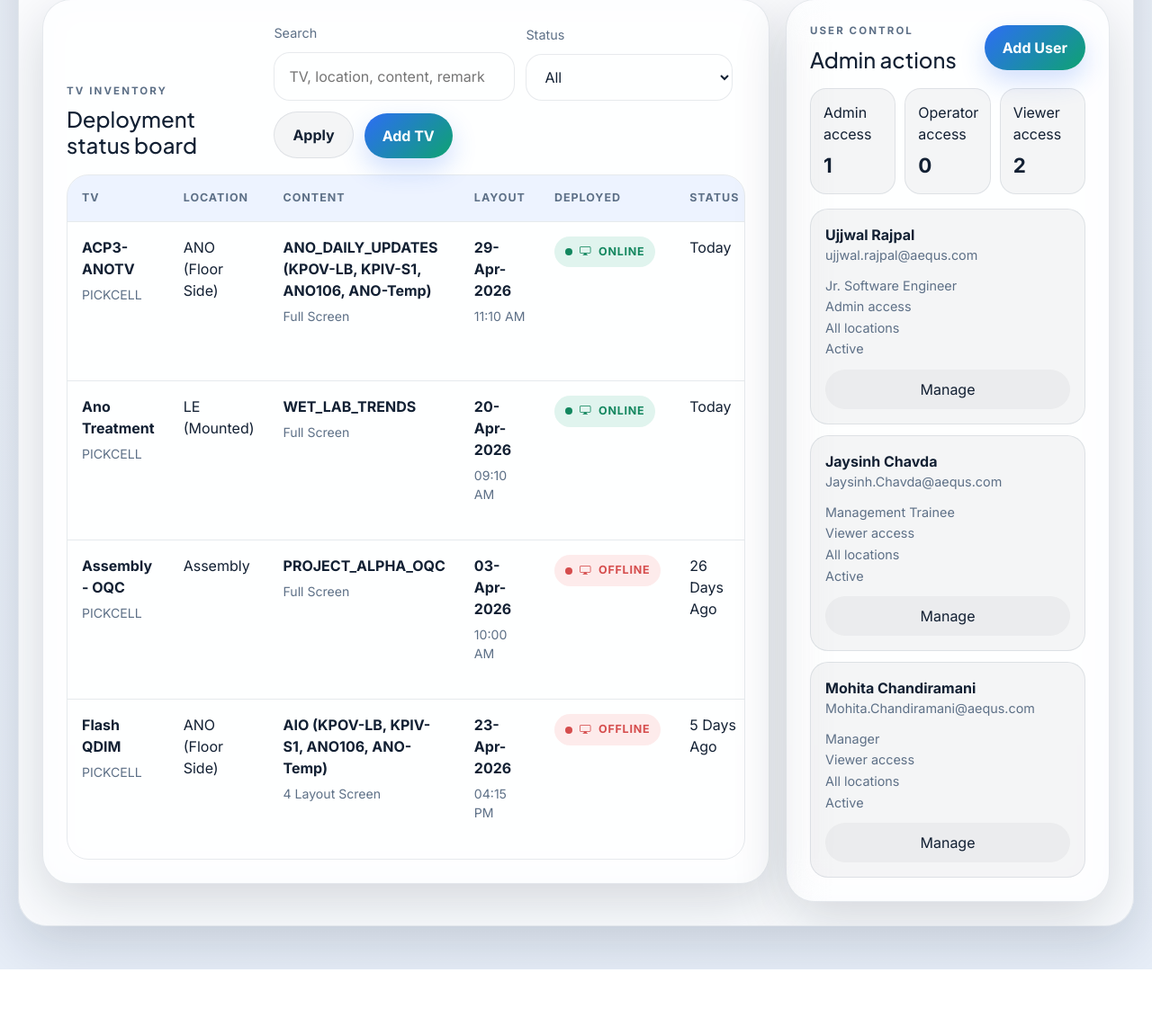
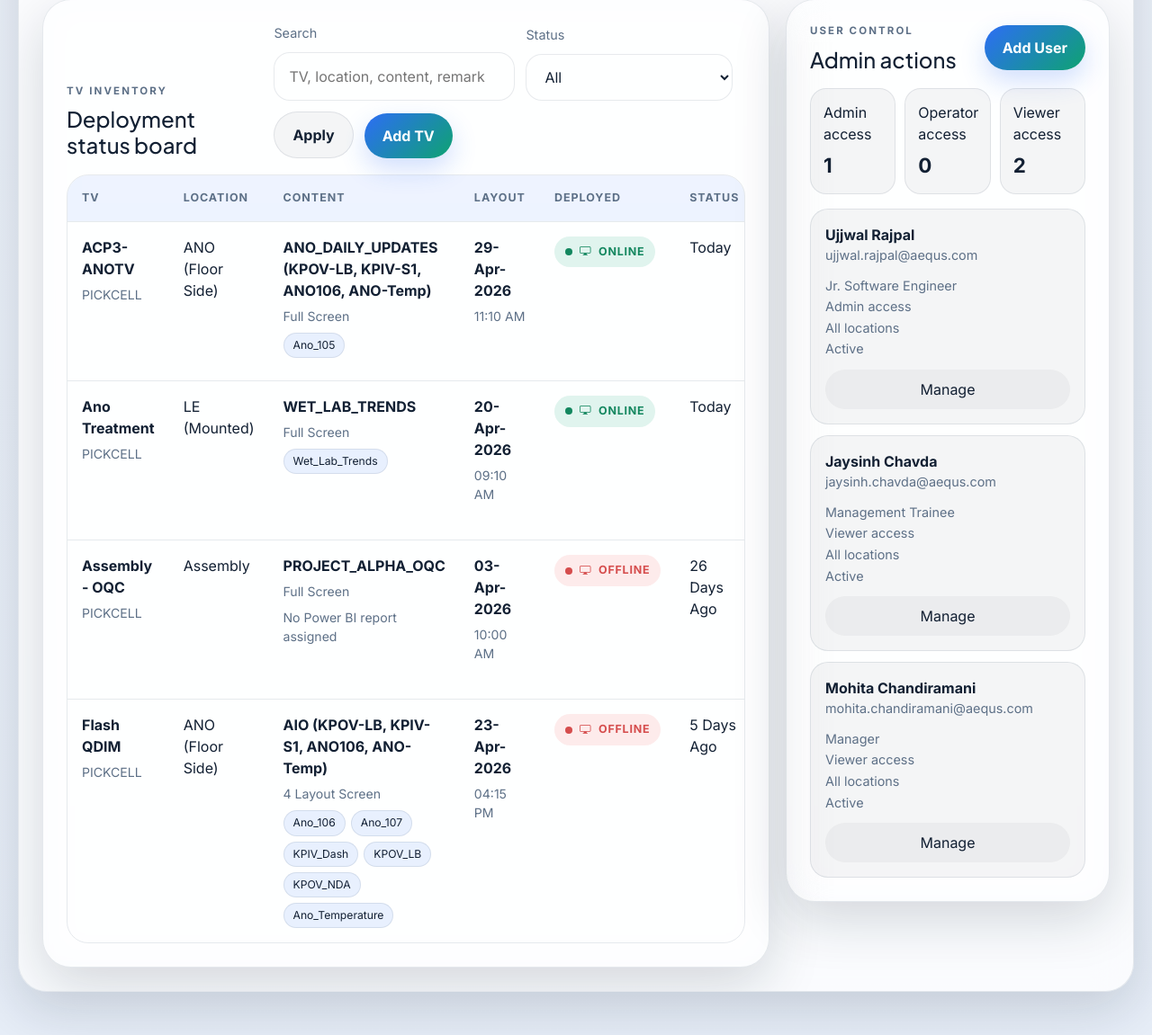
Before and after one commit to UJJWAL10R/AEQUS_flask-website, a Flask app: page /dashboard in a window 1280 px wide. Shown: the part 1874-3025 px from the top of the page at 90% size. Before the commit the page ends 2952 px from the top, so only its background shows below. Run offline with Flask 3, Linux system fonts and the light colour scheme; the visitor is signed in with stand-in values (Sample User, id 1); data comes from the database, SQL or seed files in the repository.

Commit message:
Initial commit

```diff
--- a/app.py
+++ b/app.py
@@ -223,6 +223,8 @@ def init_db():
         """
     )
 
+    db.execute("UPDATE users SET email = lower(email)")
+
     user_columns = {
         row["name"] for row in db.execute("PRAGMA table_info(users)").fetchall()
     }
@@ -295,27 +297,7 @@ def init_db():
         """
     )
 
-    user_count = db.execute("SELECT COUNT(*) AS count FROM users").fetchone()["count"]
-    if user_count == 0:
-        now = timestamp_now()
-        for user in DEFAULT_USERS:
-            db.execute(
-                """
-                INSERT INTO users (name, email, password_hash, role, permission_level, locations, is_active, created_at, updated_at)
-                VALUES (?, ?, ?, ?, ?, ?, ?, ?, ?)
-                """,
-                (
-                    user["name"],
-                    user["email"],
-                    generate_password_hash(user["password"]),
-                    user["role"],
-                    user["permission_level"],
-                    user["locations"],
-                    user["is_active"],
-                    now,
-                    now,
-                ),
-            )
+    sync_default_users()
 
     tv_count = db.execute("SELECT COUNT(*) AS count FROM tv_records").fetchone()["count"]
     if tv_count == 0:
@@ -383,7 +365,10 @@ def serialize_locations(locations):
 def query_user_by_email(email):
     if not email:
         return None
-    return get_db().execute("SELECT * FROM users WHERE email = ?", (email,)).fetchone()
+    return get_db().execute(
+        "SELECT * FROM users WHERE lower(email) = ?",
+        (email.lower(),),
+    ).fetchone()
 
 
 def current_user():
@@ -628,6 +613,54 @@ def all_tv_records():
     db = get_db()
     rows = db.execute("SELECT * FROM tv_records ORDER BY tv_id").fetchall()
     return [dict(row) for row in rows]
+
+
+def sync_default_users():
+    db = get_db()
+    now = timestamp_now()
+    for user in DEFAULT_USERS:
+        normalized_email = user["email"].strip().lower()
+        existing = db.execute(
+            "SELECT id FROM users WHERE lower(email) = ?",
+            (normalized_email,),
+        ).fetchone()
+        if existing:
+            db.execute(
+                """
+                UPDATE users
+                SET name = ?, role = ?, permission_level = ?, locations = ?, is_active = ?, updated_at = ?, email = ?
+                WHERE id = ?
+                """,
+                (
+                    user["name"],
+                    user["role"],
+                    user["permission_level"],
+                    user["locations"],
+                    user["is_active"],
+                    now,
+                    normalized_email,
+                    existing["id"],
+                ),
+            )
+            continue
+
+        db.execute(
+            """
+            INSERT INTO users (name, email, password_hash, role, permission_level, locations, is_active, created_at, updated_at)
+            VALUES (?, ?, ?, ?, ?, ?, ?, ?, ?)
+            """,
+            (
+                user["name"],
+                normalized_email,
+                generate_password_hash(user["password"]),
+                user["role"],
+                user["permission_level"],
+                user["locations"],
+                user["is_active"],
+                now,
+                now,
+            ),
+        )
 
 
 def all_powerbi_reports():
--- a/static/styles.css
+++ b/static/styles.css
@@ -992,6 +992,39 @@ html[data-theme="light"] .insight-pill span {
   gap: 6px;
 }
 
+.inventory-report-list {
+  display: flex;
+  flex-wrap: wrap;
+  gap: 6px;
+  margin-top: 2px;
+}
+
+.inventory-report-chip {
+  display: inline-flex;
+  align-items: center;
+  padding: 4px 10px;
+  border-radius: 999px;
+  background: var(--blue-soft);
+  border: 1px solid var(--line);
+  color: var(--text);
+  font-size: 0.76rem;
+  text-decoration: none;
+  transition:
+    transform var(--transition-base),
+    border-color var(--transition-base),
+    background var(--transition-base);
+}
+
+.inventory-report-chip:hover {
+  transform: translateY(-1px);
+  border-color: rgba(82, 140, 255, 0.32);
+}
+
+.inventory-report-empty {
+  color: var(--muted);
+  font-size: 0.78rem;
+}
+
 .tv-cell strong {
   color: var(--text);
 }
@@ -1132,6 +1165,17 @@ html[data-theme="light"] .insight-pill span {
   backdrop-filter: blur(20px);
 }
 
+.modal-dialog-scrollable .modal-content {
+  max-height: 92vh;
+}
+
+.app-modal .modal-body {
+  max-height: calc(92vh - 140px);
+  overflow-y: auto;
+  overflow-x: hidden;
+  padding-right: 20px;
+}
+
 .modal-header,
 .modal-footer {
   border-color: var(--line);
@@ -1263,6 +1307,9 @@ html[data-theme="light"] .insight-pill span {
   display: grid;
   grid-template-columns: repeat(auto-fit, minmax(260px, 1fr));
   gap: 16px;
+  max-height: 520px;
+  overflow-y: auto;
+  padding-right: 8px;
 }
 
 .powerbi-tv-card {
--- a/templates/dashboard.html
+++ b/templates/dashboard.html
@@ -312,6 +312,18 @@
                               <div class="tv-cell">
                                 <strong>{{ record.content_name }}</strong>
                                 <span>{{ record.layout_composition }}</span>
+                                <div class="inventory-report-list">
+                                  {% set assigned_reports = reports_by_tv.get(record.id, []) %}
+                                  {% if assigned_reports %}
+                                    {% for report in assigned_reports %}
+                                      <a class="inventory-report-chip" href="{{ url_for('powerbi', tv=record.id, report=report.id) }}">
+                                        {{ report.name }}
+                                      </a>
+                                    {% endfor %}
+                                  {% else %}
+                                    <span class="inventory-report-empty">No Power BI report assigned</span>
+                                  {% endif %}
+                                </div>
                               </div>
                             </td>
                             <td>
```
